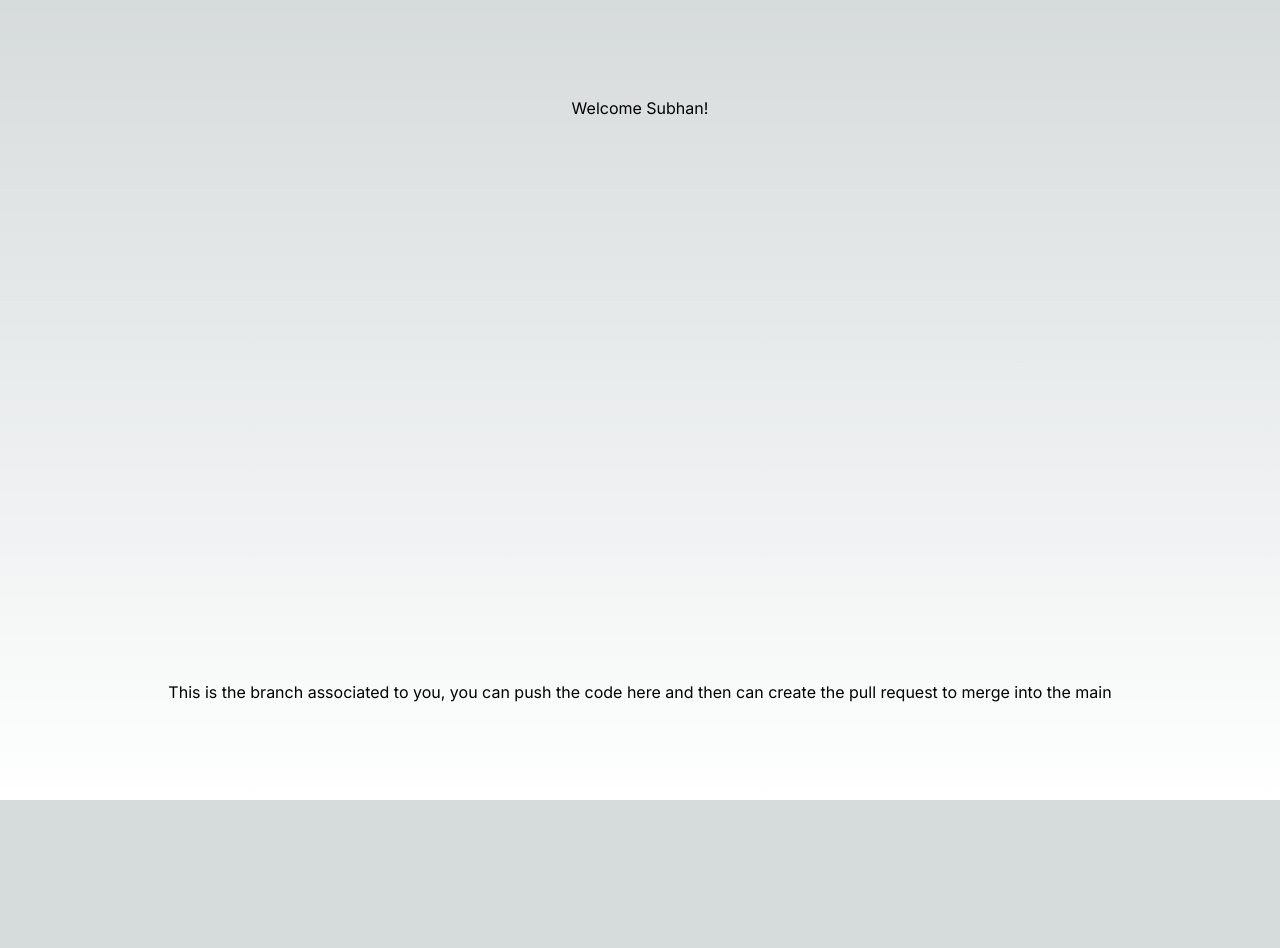
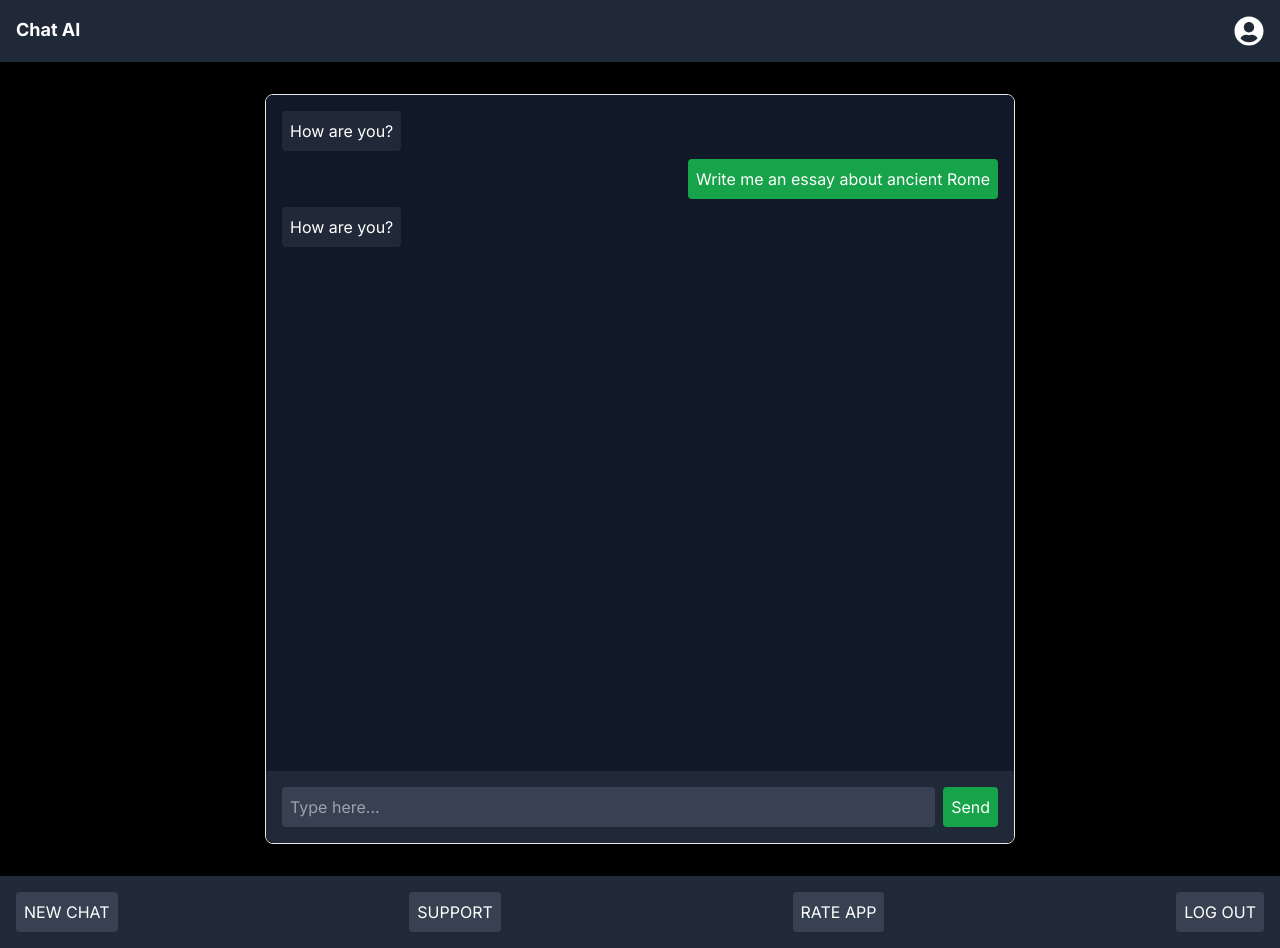
Before and after one commit to Ameer-Hamza289/AI_Customer_Support, a Next.js app: page / in a window 1280 px wide. Before the commit the page ends 800 px from the top, so only its background shows below. Built offline with nearby package versions, Linux system fonts and the light colour scheme.

Commit message:
UI develop

```diff
--- /dev/null
+++ b/app/components/ChatContainer.tsx
@@ -0,0 +1,110 @@
+// 'use client';
+
+// import React, { useState, KeyboardEvent } from 'react';
+// import ChatMessage from './ChatMessage';
+
+// type ChatContainerProps = {
+//   children: React.ReactNode;
+//   onSendMessage: (text: string) => void;
+// };
+
+// const ChatContainer: React.FC<ChatContainerProps> = ({ children, onSendMessage }) => {
+//   const [input, setInput] = useState('');
+
+//   const handleSend = () => {
+//     if (input.trim()) {
+//       onSendMessage(input);
+//       setInput('');
+//     }
+//   };
+
+//   const handleKeyDown = (e: KeyboardEvent<HTMLInputElement>) => {
+//     if (e.key === 'Enter') {
+//       e.preventDefault(); // Prevents the default action (new line in input)
+//       handleSend();
+//     }
+//   };
+
+//   return (
+//     <div className="flex flex-col items-center p-4">
+//       <div className="w-[750px] h-[750px] border rounded-lg overflow-hidden flex flex-col"> {/* Changed dimensions here */}
+//         <div className="flex-grow p-4 bg-gray-900 overflow-y-auto"> {/* Added overflow-y-auto for scrolling */}
+//           {children}
+//         </div>
+//         <div className="bg-gray-800 p-4 flex">
+//           <input
+//             type="text"
+//             placeholder="Type here..."
+//             className="flex-grow p-2 bg-gray-700 rounded text-white"
+//             value={input}
+//             onChange={(e) => setInput(e.target.value)}
+//             onKeyDown={handleKeyDown}
+//           />
+//           <button className="bg-green-600 p-2 rounded ml-2" onClick={handleSend}>
+//             Send
+//           </button>
+//         </div>
+//       </div>
+//     </div>
+//   );
+// };
+
+// export default ChatContainer;
+
+
+
+
+
+
+'use client';
+
+import React, { useState, KeyboardEvent } from 'react';
+import ChatMessage from './ChatMessage';
+
+type ChatContainerProps = {
+  children: React.ReactNode;
+  onSendMessage: (text: string) => void;
+};
+
+const ChatContainer: React.FC<ChatContainerProps> = ({ children, onSendMessage }) => {
+  const [input, setInput] = useState('');
+
+  const handleSend = () => {
+    if (input.trim()) {
+      onSendMessage(input);
+      setInput('');
+    }
+  };
+
+  const handleKeyDown = (e: KeyboardEvent<HTMLInputElement>) => {
+    if (e.key === 'Enter') {
+      e.preventDefault(); // Prevents the default action (new line in input)
+      handleSend();
+    }
+  };
+
+  return (
+    <div className="flex flex-col items-center p-4">
+      <div className="w-[750px] h-[750px] border rounded-lg overflow-hidden flex flex-col"> {/* Changed dimensions here */}
+        <div className="flex-grow p-4 bg-gray-900 overflow-y-auto"> {/* Added overflow-y-auto for scrolling */}
+          {children}
+        </div>
+        <div className="bg-gray-800 p-4 flex">
+          <input
+            type="text"
+            placeholder="Type here..."
+            className="flex-grow p-2 bg-gray-700 rounded text-white"
+            value={input}
+            onChange={(e) => setInput(e.target.value)}
+            onKeyDown={handleKeyDown}
+          />
+          <button className="bg-green-600 p-2 rounded ml-2" onClick={handleSend}>
+            Send
+          </button>
+        </div>
+      </div>
+    </div>
+  );
+};
+
+export default ChatContainer;
--- /dev/null
+++ b/app/components/ChatMessage.tsx
@@ -0,0 +1,19 @@
+import React from 'react';
+
+type ChatMessageProps = {
+  text: string;
+  sender: 'user' | 'bot';
+};
+
+const ChatMessage: React.FC<ChatMessageProps> = ({ text, sender }) => {
+  const isUser = sender === 'user';
+  return (
+    <div className={`flex ${isUser ? 'justify-end' : 'justify-start'}`}>
+      <div className={`${isUser ? 'bg-green-600' : 'bg-gray-800'} p-2 rounded mb-2`}>
+        {text}
+      </div>
+    </div>
+  );
+};
+
+export default ChatMessage;
--- a/app/page.tsx
+++ b/app/page.tsx
@@ -1,10 +1,114 @@
-import Image from "next/image";
+// 'use client'
+// import { useState } from 'react';
+// import Head from 'next/head';
+// import ChatContainer from './components/ChatContainer';
+// import ChatMessage from './components/ChatMessage';
+
+// export default function Home() {
+//   const [messages, setMessages] = useState([
+//     { text: 'How are you?', sender: 'bot' },
+//     { text: 'Write me an essay about ancient Rome', sender: 'user' },
+//     { text: 'How are you?', sender: 'bot' },
+//   ]);
+
+//   const handleSendMessage = (text: string) => {
+//     setMessages([...messages, { text, sender: 'user' }]);
+//   };
+
+//   return (
+//     <div className="min-h-screen bg-black text-white flex flex-col">
+//       <Head>
+//         <title>Chat AI</title>
+//       </Head>
+
+//       <header className="flex justify-between p-4 bg-gray-800">
+//         <h1 className="text-lg font-bold">Chat AI</h1>
+//         <button className="bg-gray-700 p-2 rounded">UPGRADE</button>
+//       </header>
+
+//       <main className="flex-grow flex flex-col items-center p-4 ">
+//         <ChatContainer onSendMessage={handleSendMessage}>
+//           {messages.map((message, index) => (
+//             <ChatMessage key={index} text={message.text} sender={message.sender} />
+//           ))}
+//         </ChatContainer>
+//       </main>
+
+//       <footer className="p-4 bg-gray-800 flex justify-between">
+//         <button className="bg-gray-700 p-2 rounded">NEW CHAT</button>
+//         <button className="bg-gray-700 p-2 rounded">SUPPORT</button>
+//         <button className="bg-gray-700 p-2 rounded">RATE APP</button>
+//         <button className="bg-gray-700 p-2 rounded">LOG OUT</button>
+//       </footer>
+//     </div>
+//   );
+// }
+
+'use client'
+import { useState } from 'react';
+import Head from 'next/head';
+import ChatContainer from './components/ChatContainer';
+import ChatMessage from './components/ChatMessage';
+import { FaUserCircle } from 'react-icons/fa';
 
 export default function Home() {
+  const [messages, setMessages] = useState([
+    { text: 'How are you?', sender: 'bot' },
+    { text: 'Write me an essay about ancient Rome', sender: 'user' },
+    { text: 'How are you?', sender: 'bot' },
+  ]);
+
+  const [dropdownOpen, setDropdownOpen] = useState(false);
+
+  const handleSendMessage = (text: string) => {
+    setMessages([...messages, { text, sender: 'user' }]);
+  };
+
+  const handleLogout = () => {
+    // Implement logout functionality here
+    console.log('Logged out');
+  };
+
   return (
-    <main className="flex min-h-screen flex-col items-center justify-between p-24">
-     <h1>Welcome Subhan! </h1>
-     <p>This is the branch associated to you, you can push the code here and then can create the pull request to merge into the main</p>
-    </main>
+    <div className="min-h-screen bg-black text-white flex flex-col">
+      <Head>
+        <title>Chat AI</title>
+      </Head>
+
+      <header className="flex justify-between p-4 bg-gray-800 relative">
+        <h1 className="text-lg font-bold">Chat AI</h1>
+        <div className="relative">
+          <FaUserCircle
+            className="text-3xl cursor-pointer"
+            onClick={() => setDropdownOpen(!dropdownOpen)}
+          />
+          {dropdownOpen && (
+            <div className="absolute right-0 mt-2 w-48 bg-gray-700 rounded-md shadow-lg z-10">
+              <button
+                className="w-full text-left px-4 py-2 text-sm text-white hover:bg-gray-600"
+                onClick={handleLogout}
+              >
+                Logout
+              </button>
+            </div>
+          )}
+        </div>
+      </header>
+
+      <main className="flex-grow flex flex-col items-center p-4">
+        <ChatContainer onSendMessage={handleSendMessage}>
+          {messages.map((message, index) => (
+            <ChatMessage key={index} text={message.text} sender={message.sender} />
+          ))}
+        </ChatContainer>
+      </main>
+
+      <footer className="p-4 bg-gray-800 flex justify-between">
+        <button className="bg-gray-700 p-2 rounded">NEW CHAT</button>
+        <button className="bg-gray-700 p-2 rounded">SUPPORT</button>
+        <button className="bg-gray-700 p-2 rounded">RATE APP</button>
+        <button className="bg-gray-700 p-2 rounded">LOG OUT</button>
+      </footer>
+    </div>
   );
 }
```
Also changed, not shown: package.json (+5 -4 lines), 1 other file (tests, documents, lock files or other folders).
